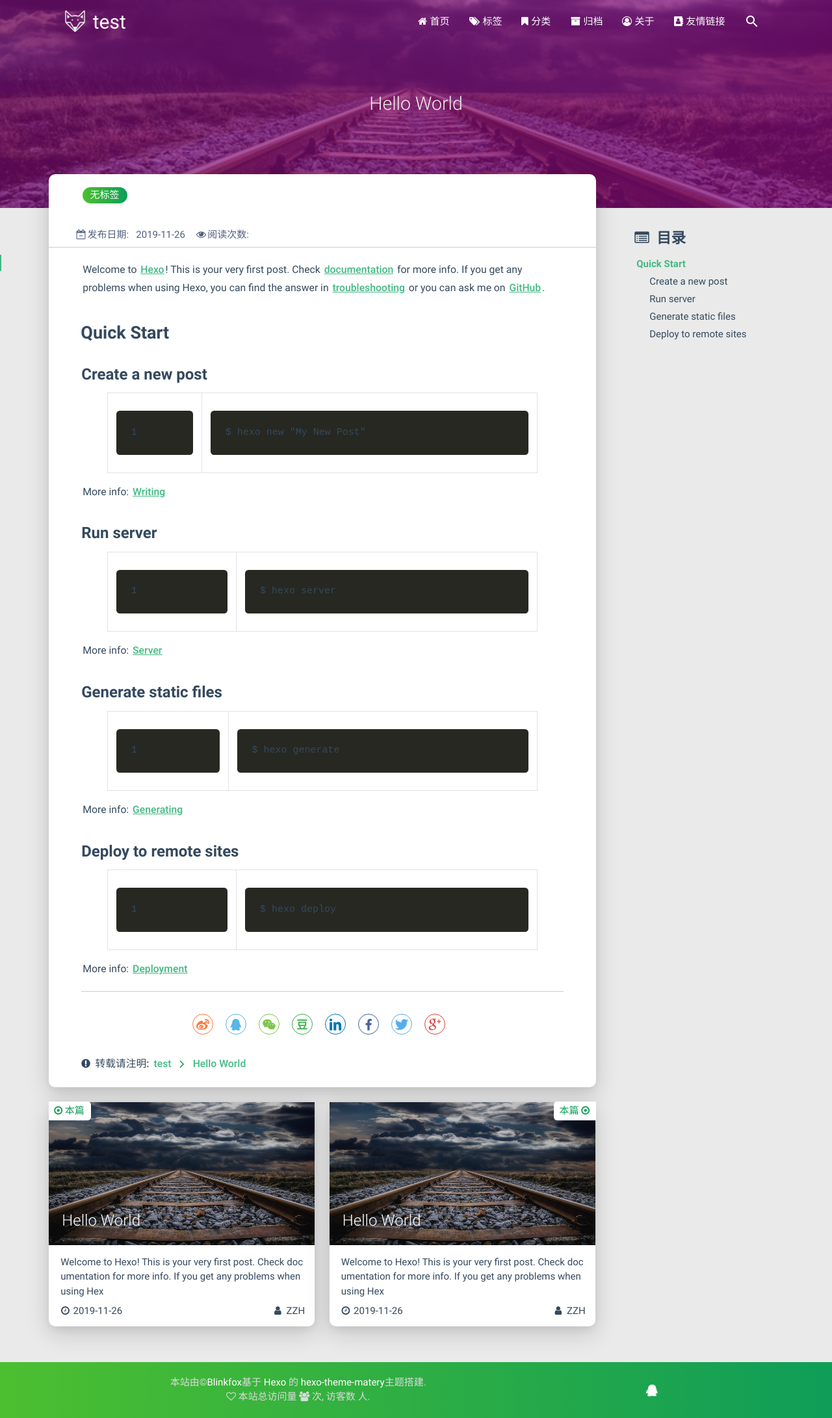
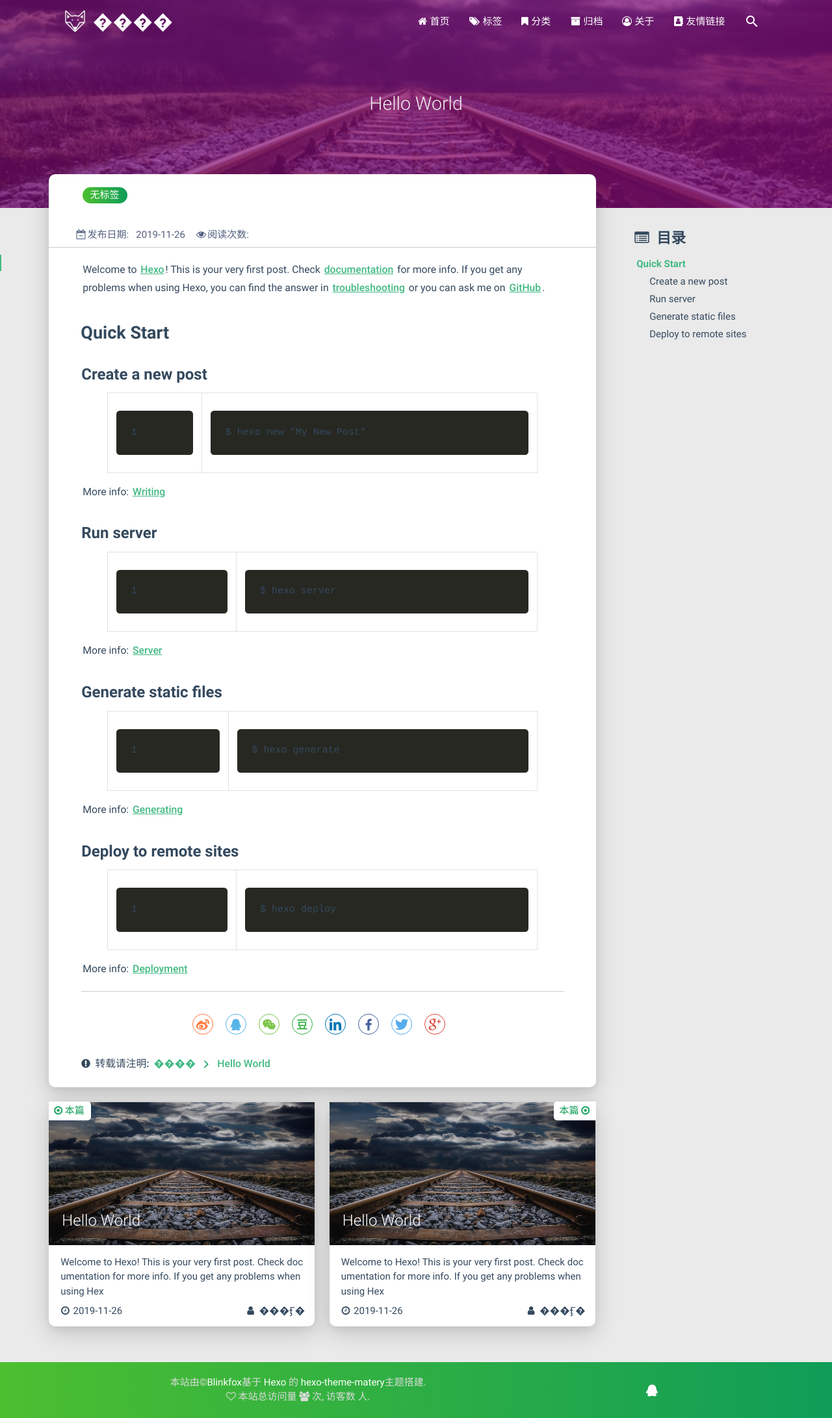
Before and after one commit to BinaryStarZZH/BinaryStarZZH.github.io, a plain HTML site: page 2019/11/26/hello-world/index.html in a window 1280 px wide. Shown: the whole page at 65% size. Drawn offline with Linux system fonts and the light colour scheme; some packages are replaced by stand-ins of ours; no server answers; a script that the page names is missing.

Commit message:
Site updated: 2019-11-27 16:24:10

```diff
--- a/2019/11/26/hello-world/index.html
+++ b/2019/11/26/hello-world/index.html
@@ -4,7 +4,7 @@
 
 <head>
     <meta charset="utf-8">
-    <meta name="keywords" content="Hello World, test">
+    <meta name="keywords" content="Hello World, ����">
     <meta name="description" content="Welcome to Hexo! This is your very first post. Check documentation for more info. If you get any problems when using Hex">
     <meta http-equiv="X-UA-Compatible" content="IE=edge">
     <meta name="viewport" content="width=device-width, initial-scale=1.0">
@@ -13,7 +13,7 @@
     <meta name="format-detection" content="telephone=no">
     <meta name="apple-mobile-web-app-capable" content="yes">
     <meta name="apple-mobile-web-app-status-bar-style" content="black-translucent">
-    <title>Hello World | test</title>
+    <title>Hello World | ����</title>
     <link rel="icon" type="image/png" href="/favicon.png">
 
     <link rel="stylesheet" type="text/css" href="/libs/awesome/css/font-awesome.min.css">
@@ -42,7 +42,7 @@
 
                         <img src="/medias/logo.png" class="logo-img hide-on-small-only">
 
-                        <span class="logo-span">test</span>
+                        <span class="logo-span">����</span>
                     </a>
                 </div>
 
@@ -118,10 +118,10 @@
 
         <img src="/medias/logo.png" class="logo-img circle responsive-img">
 
-        <div class="logo-name">test</div>
+        <div class="logo-name">����</div>
         <div class="logo-desc">
 
-
+            ���Ӻ�����������ʢ������һ����,ֻ�������˼���ʱ��ȥһ����
 
         </div>
     </div>
@@ -433,7 +433,7 @@
                     <span class="reprint-tip">
                         <i class="fa fa-exclamation-circle"></i>&nbsp;&nbsp;转载请注明:
                     </span>
-                    <a href="http://yoursite.com" class="b-link-green">test</a>
+                    <a href="http://yoursite.com" class="b-link-green">����</a>
                     <i class="fa fa-angle-right fa-lg fa-fw text-color"></i>
                     <a href="/2019/11/26/hello-world/" class="b-link-green">Hello World</a>
                 </p>
@@ -479,7 +479,7 @@
                         <span class="publish-author">
 
                             <i class="fa fa-user fa-fw"></i>
-                            ZZH
+                            ���Ӻ�
 
                         </span>
                     </div>
@@ -513,7 +513,7 @@
                         <span class="publish-author">
 
                             <i class="fa fa-user fa-fw"></i>
-                            ZZH
+                            ���Ӻ�
 
                         </span>
                     </div>
```
Also changed, not shown: archives/2019/11/index.html (+9 -9 lines), archives/2019/index.html (+9 -9 lines), archives/index.html (+9 -9 lines), index.html (+9 -9 lines).
